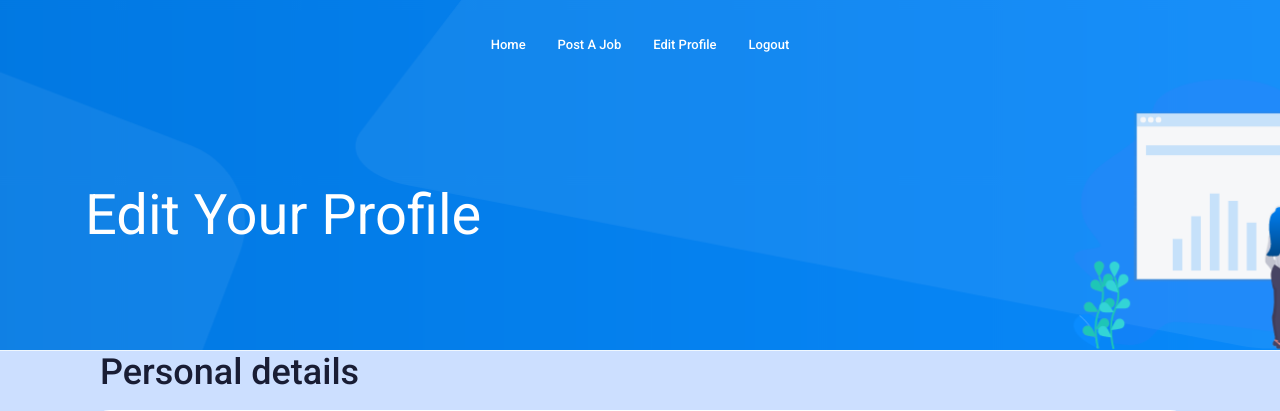
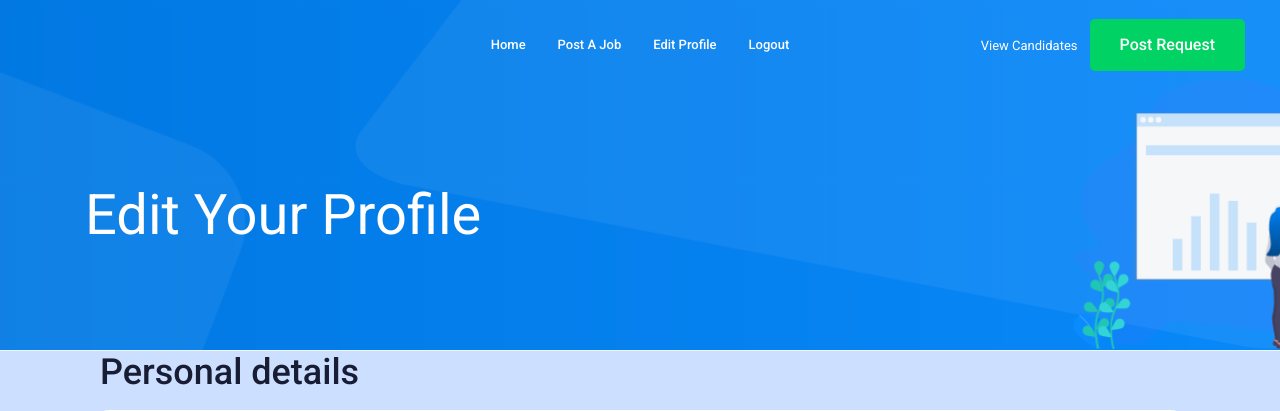
Before and after one commit to Gicheha/Finlance, a Django app: page /employee/edit-profile in a window 1280 px wide. Shown: the top 411 px of the page. Run offline with Django 3.2, Linux system fonts and the light colour scheme; a user stored in the database is signed in; tables that the repository leaves empty hold one stand-in row (values such as "Sample post"); grey boxes marked "Sample" are stand-in pictures; some libraries are stand-ins or nearby versions.

Commit message:
Routing Errors Fixed

```diff
--- a/customer/views.py
+++ b/customer/views.py
@@ -35,9 +35,9 @@ def new_job(request):
             form.save(commit=False)
             form.hiring_organization = hiring_organization
             form.save()
-        return render(request, "templates/post_job.html", {'form': form})
+        return render(request, "post_job.html", {'form': form})
     form = JobForm()
-    return render(request, "templates/post_job.html", {'form': form})
+    return render(request, "post_job.html", {'form': form})
 
 
 def view_job(request, slug):
--- a/finlance/urls.py
+++ b/finlance/urls.py
@@ -28,6 +28,6 @@ urlpatterns = [
     path('users/', include('users.urls')),
     path('users/', include('django.contrib.auth.urls')),
     path('employee/', include('employee.urls')),
-    path('customer', include('customer.urls')),
+    path('customer/', include('customer.urls')),
     url(r'^ckeditor/', include('ckeditor_uploader.urls')),
 ] + static(settings.STATIC_URL, document_root=settings.STATIC_ROOT)
--- a/indexapp/templates/base.html
+++ b/indexapp/templates/base.html
@@ -83,12 +83,12 @@
                                        <a class="boxed-btn3" href="#">Post a Job</a>
                                    </div>
                                  {% endif %}
-                                 {% if request.user.user_type == 'employer' %}
+                                 {% if request.user.user_type == 'customer' %}
                                    <div class="phone_num d-none d-xl-block">
                                        <a href="#">View Candidates</a>
                                    </div>
                                    <div class="d-none d-lg-block">
-                                       <a class="boxed-btn3" href="#">Post Request</a>
+                                       <a class="boxed-btn3" href="{% url 'new-job' %}">Post Request</a>
                                    </div>
                                  {% endif %}
                                  {% if request.user.user_type == 'employee' %}
--- a/indexapp/views.py
+++ b/indexapp/views.py
@@ -38,7 +38,7 @@ def sign_in(request):
                 if(user.user_type == 'employee'):
                     return redirect('employee-edit-profile')
                 if(user.user_type == 'customer'):
-                    return redirect('customer_home')
+                    return redirect('dashboard')
             else:
                 return HttpResponse(
                     "Your account has not been activated, kindly check your email for the verification code")
```
